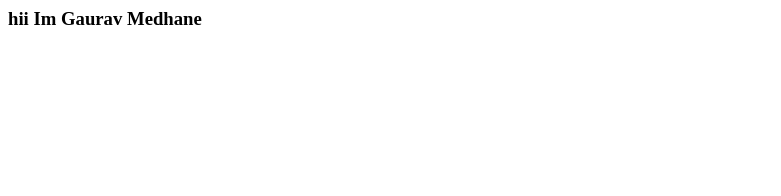
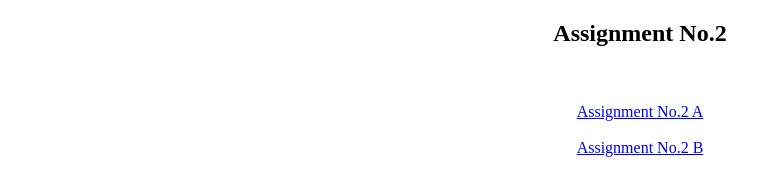
Before and after one commit to gaurav1502/hacktoberfest, a plain HTML site: page index.html in a window 1280 px wide. Shown: the whole page, without its empty margins (0-781 px from the left). Drawn offline with Linux system fonts and the light colour scheme.

Commit message:
Add files via upload

```diff
--- a/index.html
+++ b/index.html
@@ -1,7 +1,16 @@
+<!DOCTYPE html>
 <html>
 
+<head>
+    <title>Assignment No.2</title>
+</head>
+
 <body>
+    <center>
+        <h2>Assignment No.2</h2><br><br>
+        <a href="Assignment2A.html">Assignment No.2 A</a><br><br>
+        <a href="Assignment2B.html">Assignment No.2 B</a><br><br>
+    </center>
+</body>
 
-<h3>hii Im Gaurav Medhane</h3>
-</body>
 </html>
```
